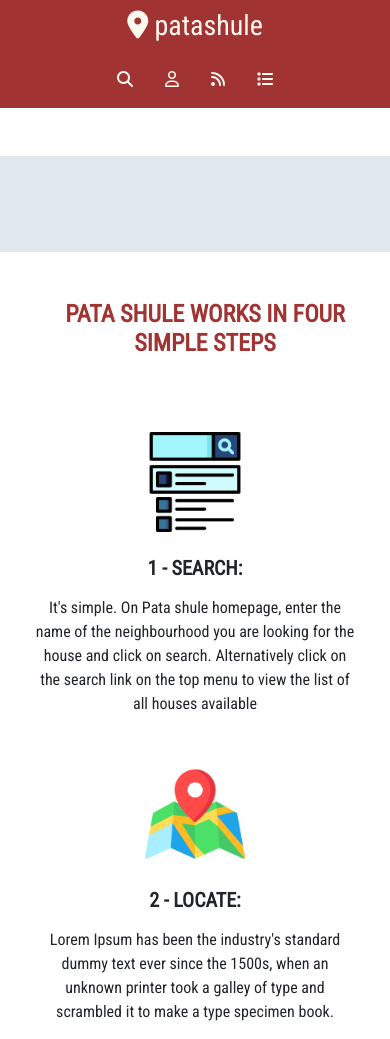
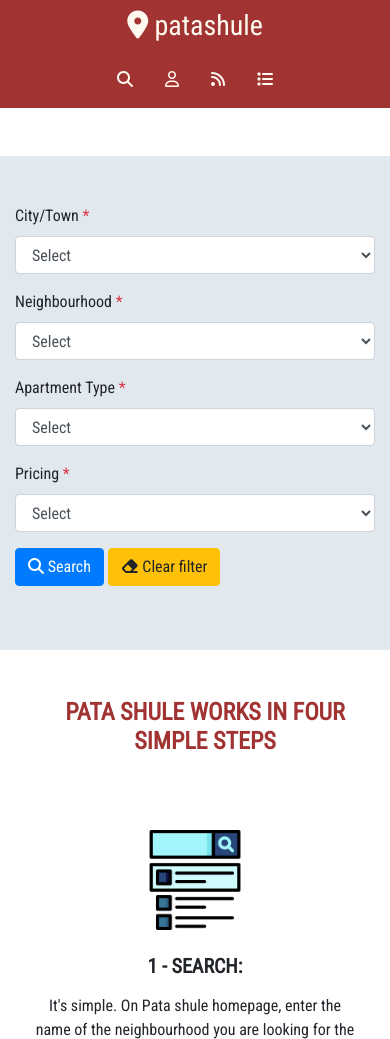
Before and after one commit to ybadmus/Rent-House, a website: page results.html in a window 390 px wide. Shown: the top 1039 px of the page. Drawn offline with nearby package versions, Linux system fonts and the light colour scheme.

Commit message:
search form made responsive for small screens

```diff
--- a/results.html
+++ b/results.html
@@ -104,7 +104,7 @@
                 </form>
             </div>
 
-            <div class="container-fluid d-none d-md-flex d-lg-none">
+            <div class="container-fluid d-none d-md-block d-lg-none">
                 <form>
                     <div class="form-row">
                         <div class="col-md-3 mb-3">
@@ -135,6 +135,45 @@
                             <div class="position-absolute searchBtns">
                                 <button type="submit" class="btn btn-primary"> Search</button>
                                 <button type="submit" class="btn btn-warning"> Clear filter</button>
+                            </div>
+                        </div>
+                    </div>
+                </form>
+            </div>
+
+            <div class="container d-block d-md-none d-lg-none">
+                <form>
+                    <div class="form-row">
+                        <div class="col-md-12 mb-3">
+                            <label for="validationDefault02">City/Town <span class="text-danger">*</span></label>
+                            <select class="form-control">
+                                <option>Select</option>
+                            </select>
+                        </div>
+                        <div class="col-md-12 mb-3">
+                            <label for="validationDefault01">Neighbourhood <span class="text-danger">*</span></label>
+                            <select class="form-control">
+                                <option>Select</option>
+                            </select>
+                        </div>
+                        <div class="col-md-12 mb-3">
+                            <label for="validationDefaultUsername">Apartment Type <span class="text-danger">*</span></label>
+                            <select class="form-control">
+                                <option>Select</option>
+                            </select>
+                        </div>
+                        <div class="col-md-12 mb-3">
+                            <label for="validationDefault02">Pricing <span class="text-danger">*</span></label>
+                            <select class="form-control">
+                                <option>Select</option>
+                            </select>
+                        </div>
+                        <div class="col-md-3 mb-3">
+                            <div class="">
+                                <button type="submit" class="btn btn-primary"><i class="fa fa-search" aria-hidden="true"></i>
+                                     Search</button>
+                                <button type="submit" class="btn btn-warning"><i class="fa fa-eraser" aria-hidden="true"></i>
+                                     Clear filter</button>
                             </div>
                         </div>
                     </div>
@@ -259,7 +298,7 @@
 
                 <h5 class="text-center mb-3">MENU</h5>
 
-                <div class="col-12 py-3 mb-0 text-center border-gray-top">
+                <div class="col-12 py-3 mb-0 text-center border-bottom-gray border-gray-top">
                     <ul class="px-0 my-0 footer-list d-flex justify-content-around list-unstyled">
                         <li>HOME</li>
                         <li>SEARCH</li>
@@ -377,16 +416,14 @@
                     </ul>
                 </div>
 
-                <div class="col-7 my-0">
-                    <p class="copyright float-right mr-4"><i class="fa fa-copyright text-uppercase"
-                            aria-hidden="true"></i> 2020
+                <div class="col-7">
+                    <p class="copyright float-right my-auto mr-4"><i class="fa fa-copyright text-uppercase" aria-hidden="true"></i> 2020
                         PATASHULE ALL RIGHTS RESERVED <i class="fa fa-university" aria-hidden="true"></i>
                         <strong> ICONIUM DIGITAL</strong> LOVE AND AWESOMENESS
                     </p>
                 </div>
             </div>
         </div>
-
 
     </footer>
 
--- a/styles/style.css
+++ b/styles/style.css
@@ -305,7 +305,7 @@
 }
 
 .copyright {
-  font-size: 12px;
+  font-size: 13px;
 }
 
 .searchBtns {
```
Also changed, not shown: index.html (+3 -3 lines).
